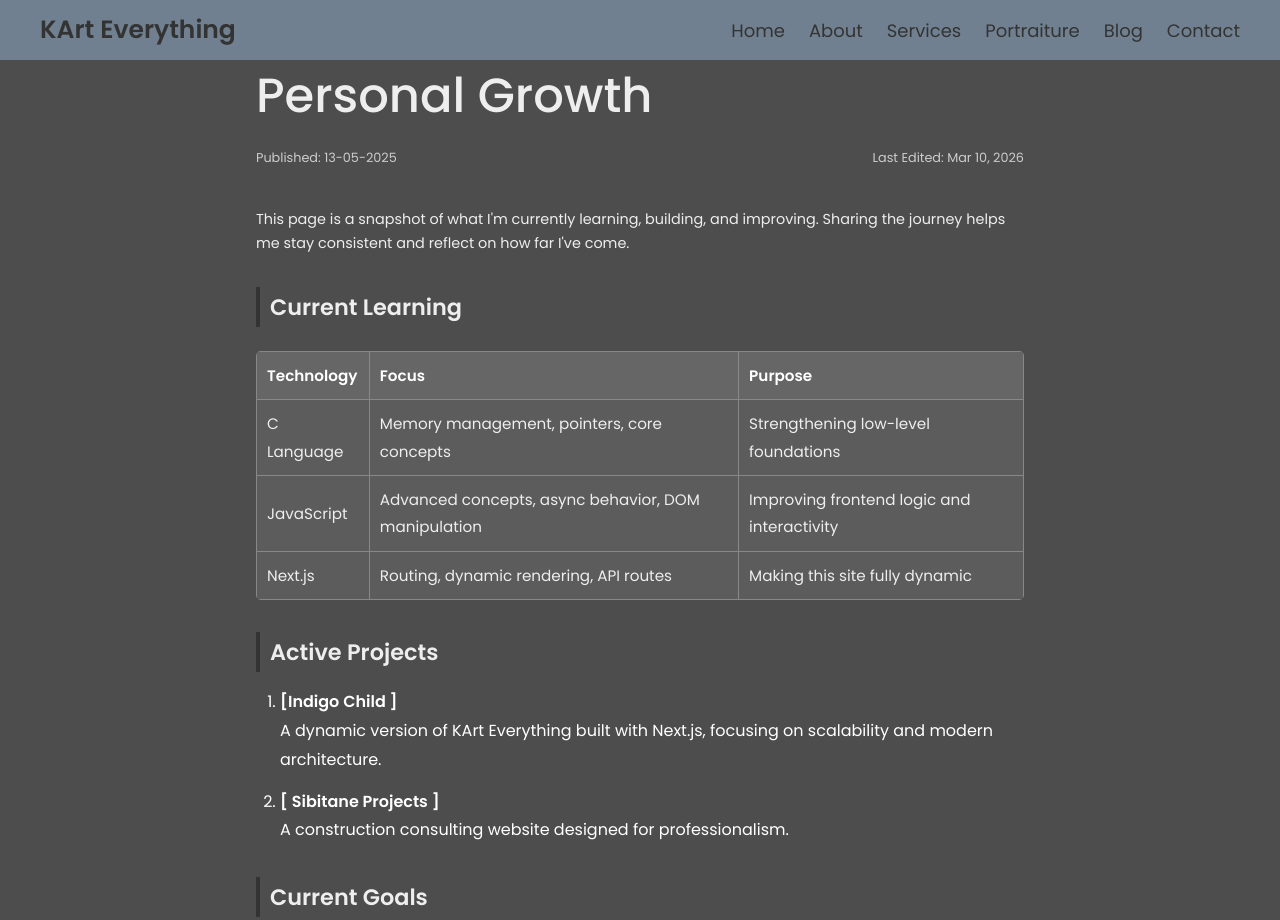
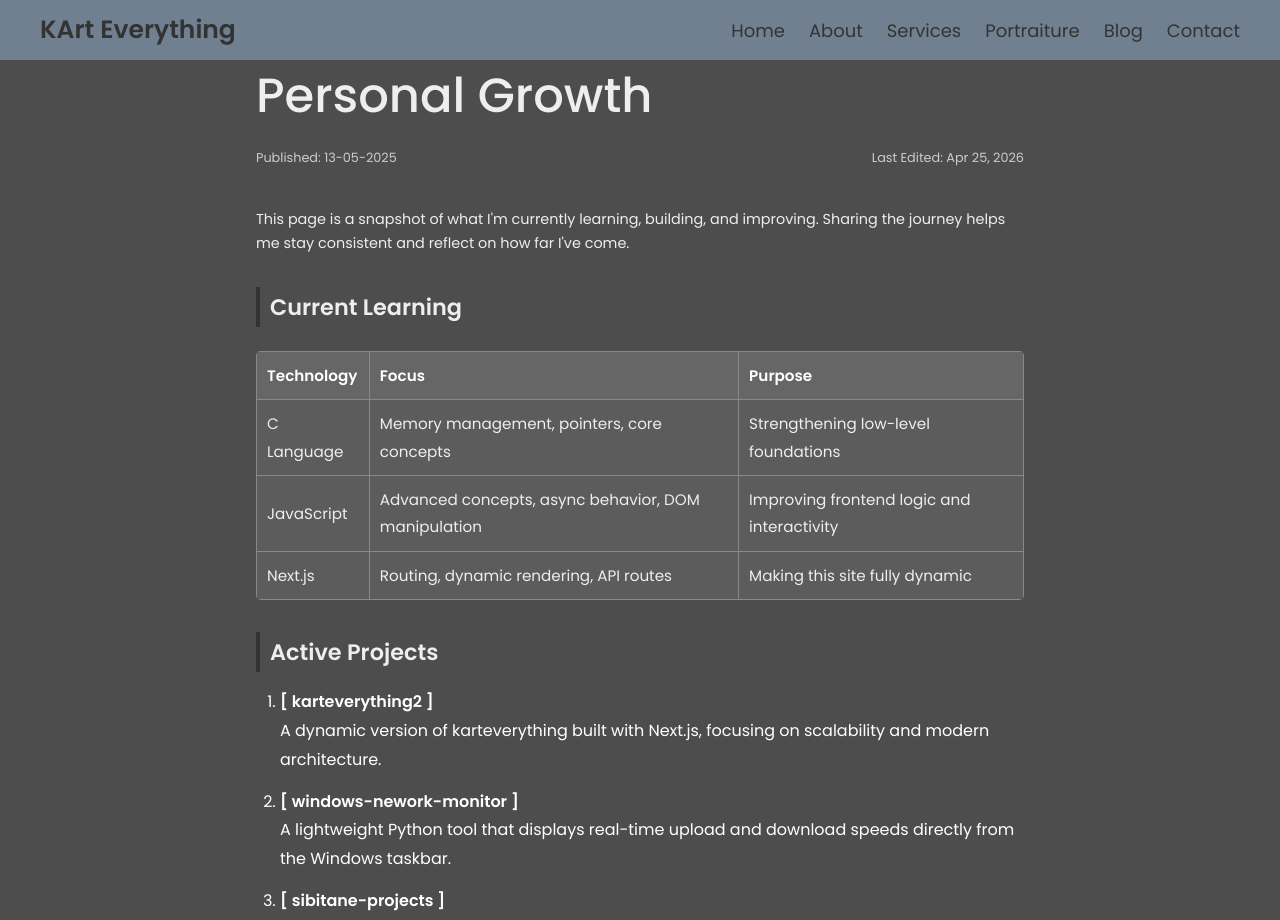
Before and after one commit to karteverything/karteverything2, a Next.js app: page /blog/personal-growth in a window 1280 px wide. Shown: the top 920 px of the page. Built offline with nearby package versions, Linux system fonts and the light colour scheme.

Commit message:
add active project

```diff
--- a/app/blog/personal-growth/page.jsx
+++ b/app/blog/personal-growth/page.jsx
@@ -8,7 +8,7 @@ export default function PersonalGrowth() {
 
         <div className="dates-container">
           <p id="date">Published: 13-05-2025</p>
-          <p id="date">Last Edited: Mar 10, 2026</p>
+          <p id="date">Last Edited: Apr 25, 2026</p>
         </div>
 
         <article>
@@ -54,14 +54,19 @@ export default function PersonalGrowth() {
 
           <ol>
             <li>
-              <strong>[Indigo Child ]</strong> <br />
-              A dynamic version of KArt Everything
+              <strong>[ karteverything2 ]</strong> <br />
+              A dynamic version of karteverything
               built with Next.js, focusing on scalability and modern
               architecture.
             </li>
 
             <li>
-              <strong>[ Sibitane Projects ]</strong> <br />
+              <strong>[ windows-nework-monitor ]</strong> <br />
+              A lightweight Python tool that displays real-time upload and download speeds directly from the Windows taskbar.
+            </li>
+
+            <li>
+              <strong>[ sibitane-projects ]</strong> <br />
               A construction consulting
               website designed for professionalism.
             </li>
```
